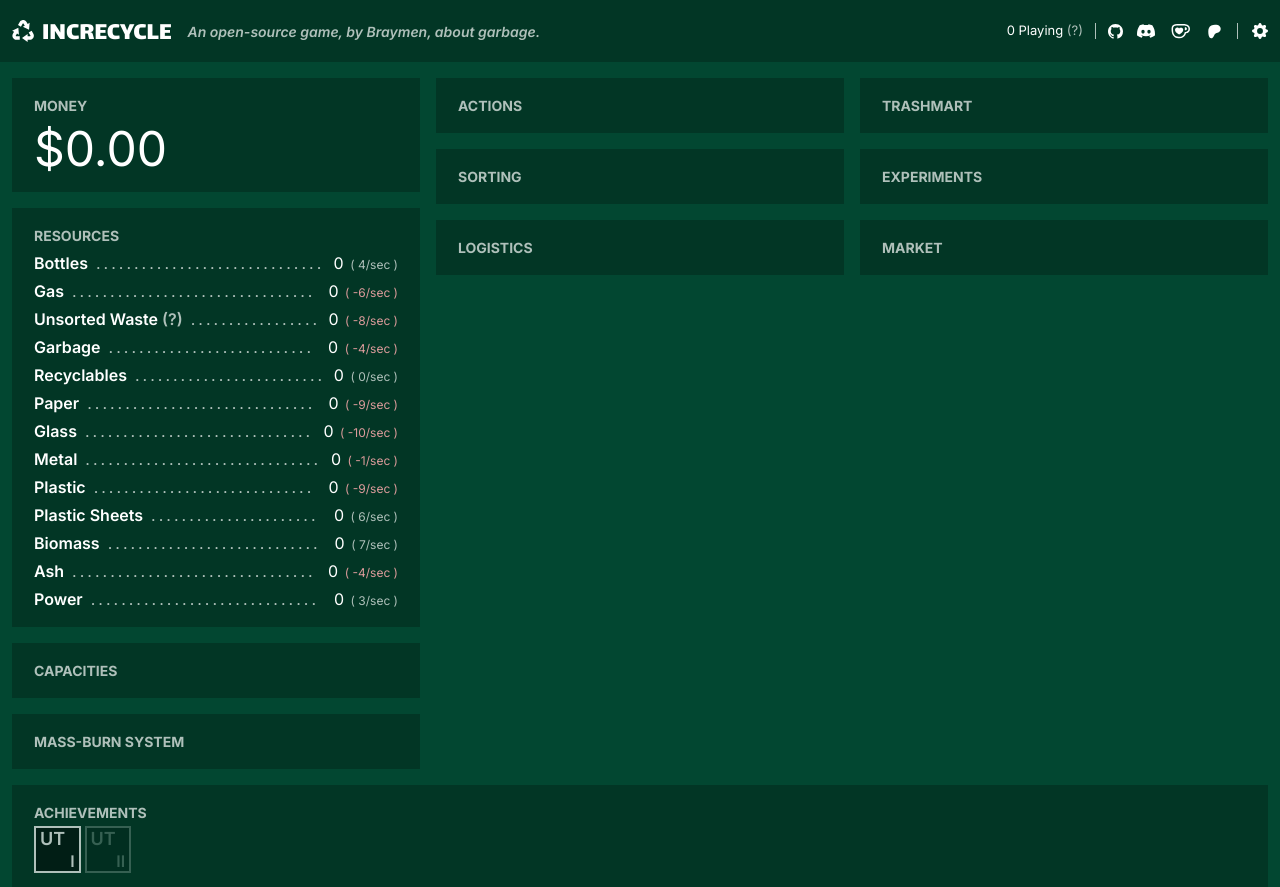
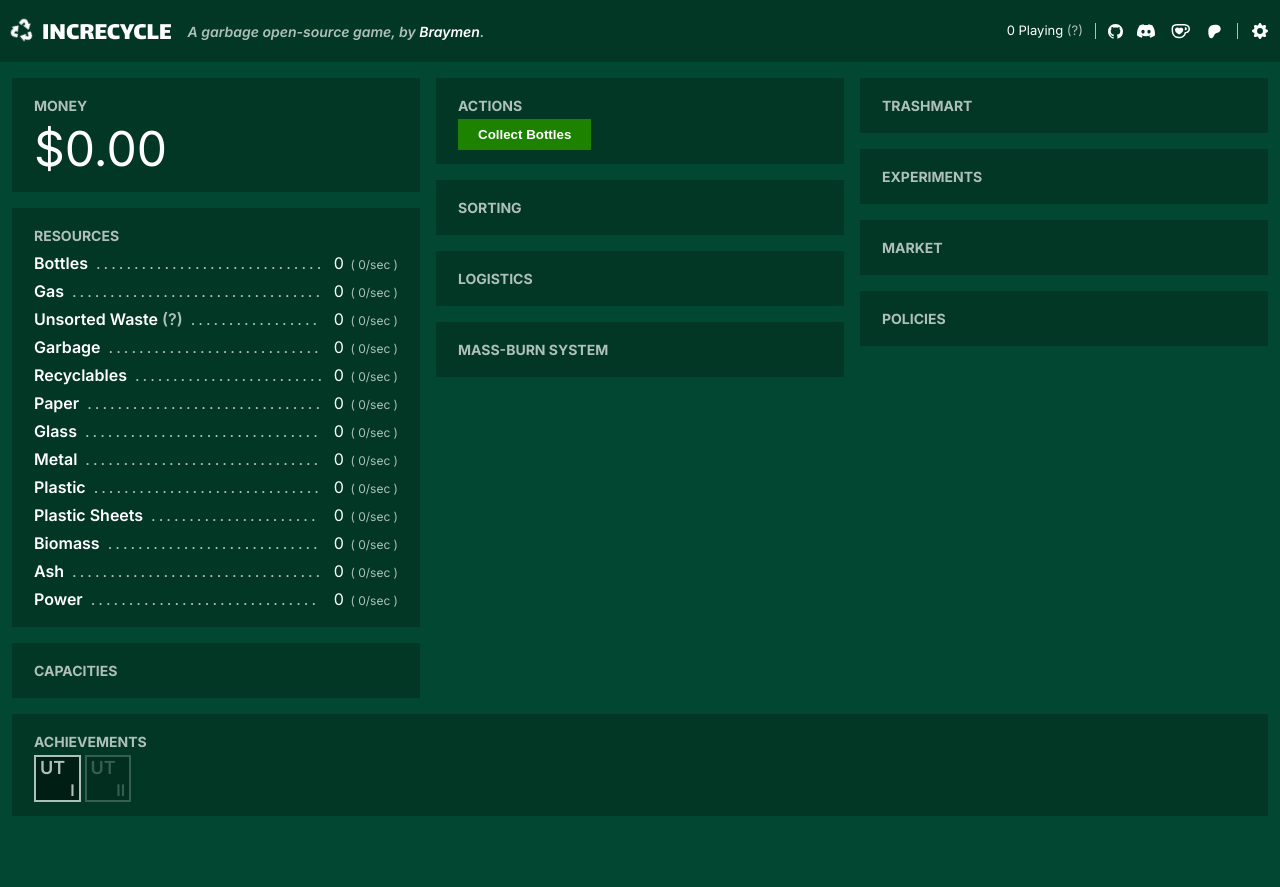
Before and after one commit to braymen/increcycle, a React (Vite) app: page / in a window 1280 px wide. After the commit the page ends 816 px from the top, so only its background shows below. Built offline with nearby package versions, Linux system fonts and the light colour scheme; no server answers.

Commit message:
fix: reducer state bugs and some flavor

```diff
--- a/index.html
+++ b/index.html
@@ -4,7 +4,7 @@
         <meta charset="UTF-8" />
         <link rel="icon" type="image/svg+xml" href="/favicon.svg" />
         <meta name="viewport" content="width=device-width, initial-scale=1.0" />
-        <title>Increcycle</title>
+        <title>INCRECYCLE - A Garbage Game</title>
         <link rel="preconnect" href="https://fonts.googleapis.com" />
         <link rel="preconnect" href="https://fonts.gstatic.com" crossorigin />
         <link
--- a/src/scripts/reducer.ts
+++ b/src/scripts/reducer.ts
@@ -83,31 +83,28 @@ export const reducer = (state: GameState, action: GameActions): GameState => {
         }
         case GameActionKeys.CHANGE_RESOURCE: {
             if (payload.amount === 0) return state
-            if (ResourcesJSON.find((r) => r.name !== payload.key)) return state // Not valid content
+            if (!ResourcesJSON.find((r) => r.name === payload.key)) return state // Not valid content
             const existingResource = state.resources.find((r) => r.name === payload.key)
-            if (existingResource) {
-                existingResource.amount += payload.amount
-            } else {
-                state.resources.push({ name: payload.key as string, amount: payload.amount })
-            }
-            return state
+            const resources = existingResource
+                ? state.resources.map((r) =>
+                      r.name === payload.key ? { ...r, amount: r.amount + payload.amount } : r,
+                  )
+                : [...state.resources, { name: payload.key as string, amount: payload.amount }]
+            return { ...state, resources }
         }
         case GameActionKeys.CHANGE_LEVEL: {
             if (payload.amount === 0) return state
-            if (LevelsJSON.find((l) => l.name !== payload.key)) return state
+            if (!LevelsJSON.find((l) => l.name === payload.key)) return state
             const existingLevel = state.levels.find((l) => l.name === payload.key)
-            if (existingLevel) {
-                existingLevel.amount += payload.amount
-            } else {
-                state.levels.push({ name: payload.key as string, amount: payload.amount })
-            }
-            return state
+            const levels = existingLevel
+                ? state.levels.map((l) => (l.name === payload.key ? { ...l, amount: l.amount + payload.amount } : l))
+                : [...state.levels, { name: payload.key as string, amount: payload.amount }]
+            return { ...state, levels }
         }
         case GameActionKeys.UNLOCK: {
-            if (UnlocksJSON.find((u) => u.name !== payload.key)) return state
-            if (!state.unlocks.includes(payload.key as string)) return state
-            state.unlocks.push(payload.key as string)
-            return state
+            if (!UnlocksJSON.find((u) => u.name === payload.key)) return state
+            if (state.unlocks.includes(payload.key as string)) return state
+            return { ...state, unlocks: [...state.unlocks, payload.key as string] }
         }
         default:
             return state
--- a/src/ui/styles/App.css
+++ b/src/ui/styles/App.css
@@ -296,3 +296,41 @@ button:active {
         display: none;
     }
 }
+
+/* Copied straight from stackoverflow...  */
+/* https://stackoverflow.com/questions/6410730/css-endless-rotation-animation */
+@-webkit-keyframes rotating /* Safari and Chrome */ {
+    from {
+        -webkit-transform: rotate(0deg);
+        -o-transform: rotate(0deg);
+        transform: rotate(0deg);
+    }
+    to {
+        -webkit-transform: rotate(360deg);
+        -o-transform: rotate(360deg);
+        transform: rotate(360deg);
+    }
+}
+@keyframes rotating {
+    from {
+        -ms-transform: rotate(0deg);
+        -moz-transform: rotate(0deg);
+        -webkit-transform: rotate(0deg);
+        -o-transform: rotate(0deg);
+        transform: rotate(0deg);
+    }
+    to {
+        -ms-transform: rotate(360deg);
+        -moz-transform: rotate(360deg);
+        -webkit-transform: rotate(360deg);
+        -o-transform: rotate(360deg);
+        transform: rotate(360deg);
+    }
+}
+.rotating {
+    -webkit-animation: rotating 4s linear infinite;
+    -moz-animation: rotating 4s linear infinite;
+    -ms-animation: rotating 4s linear infinite;
+    -o-animation: rotating 4s linear infinite;
+    animation: rotating 4s linear infinite;
+}
--- a/src/ui/views/Actions.tsx
+++ b/src/ui/views/Actions.tsx
@@ -1,7 +1,16 @@
 import Panel from '../components/Panel'
+import { useGameDispatch } from '../state/GameContext'
 
 function Actions() {
-    return <Panel title="Actions"></Panel>
+    const dispatch = useGameDispatch()
+
+    return (
+        <Panel title="Actions">
+            <button onClick={() => dispatch({ type: 'CHANGE_RESOURCE', payload: { key: 'Bottles', amount: 1 } })}>
+                Collect Bottles
+            </button>
+        </Panel>
+    )
 }
 
 export default Actions
--- a/src/ui/views/App.tsx
+++ b/src/ui/views/App.tsx
@@ -18,6 +18,7 @@ import Market from './Market'
 import Achievements from './Achievements'
 import { clearSoundEvents, addSoundEvents } from '../../scripts/sounds'
 import Money from './Money'
+import Policies from './Policies'
 
 function App() {
     const state = useGameState()
@@ -44,17 +45,18 @@ function App() {
                             <Money />
                             <Resources />
                             <Capacities />
-                            <MassBurnSystem />
                         </div>
                         <div className="column">
                             <Actions />
                             <Sorting />
                             <Logistics />
+                            <MassBurnSystem />
                         </div>
                         <div className="column">
                             <Trashmart />
                             <Experiments />
                             <Market />
+                            <Policies />
                         </div>
                     </div>
                     <Achievements />
--- a/src/ui/views/Navbar.tsx
+++ b/src/ui/views/Navbar.tsx
@@ -14,10 +14,12 @@ function Navbar({ showSettings }: Props) {
             <div className="app-header">
                 <span className="app-title" style={{}}>
                     <span className="app-title-main">
-                        <img className="app-title-icon" src={faviconIcon} />
+                        <img className="app-title-icon rotating" src={faviconIcon} />
                         <span style={{ paddingTop: '6px' }}>Increcycle</span>
                     </span>
-                    <span className="app-sub-title">An open-source game, by Braymen, about garbage.</span>
+                    <span className="app-sub-title">
+                        A garbage open-source game, by <span style={{ color: 'white' }}>Braymen</span>.
+                    </span>
                 </span>
                 <div className="app-header-right">
                     {playerCount !== null ? (
--- /dev/null
+++ b/src/ui/views/Policies.tsx
@@ -0,0 +1,7 @@
+import Panel from '../components/Panel'
+
+function Policies() {
+    return <Panel title="Policies"></Panel>
+}
+
+export default Policies
--- a/src/ui/views/Resources.tsx
+++ b/src/ui/views/Resources.tsx
@@ -9,16 +9,8 @@ function Resources() {
     return (
         <Panel title="Resources">
             {ResourcesJSON.map((r) => {
-                const ratePerSecond = Math.round(Math.random() * 20 - 10)
                 const playerResource = getResource(r.name, state)
-                return (
-                    <ResourceLine
-                        primaryText={r.name}
-                        amount={playerResource}
-                        ratePerSecond={ratePerSecond}
-                        helperText={r.description}
-                    />
-                )
+                return <ResourceLine primaryText={r.name} amount={playerResource} ratePerSecond={0} helperText={r.description} />
             })}
         </Panel>
     )
```
